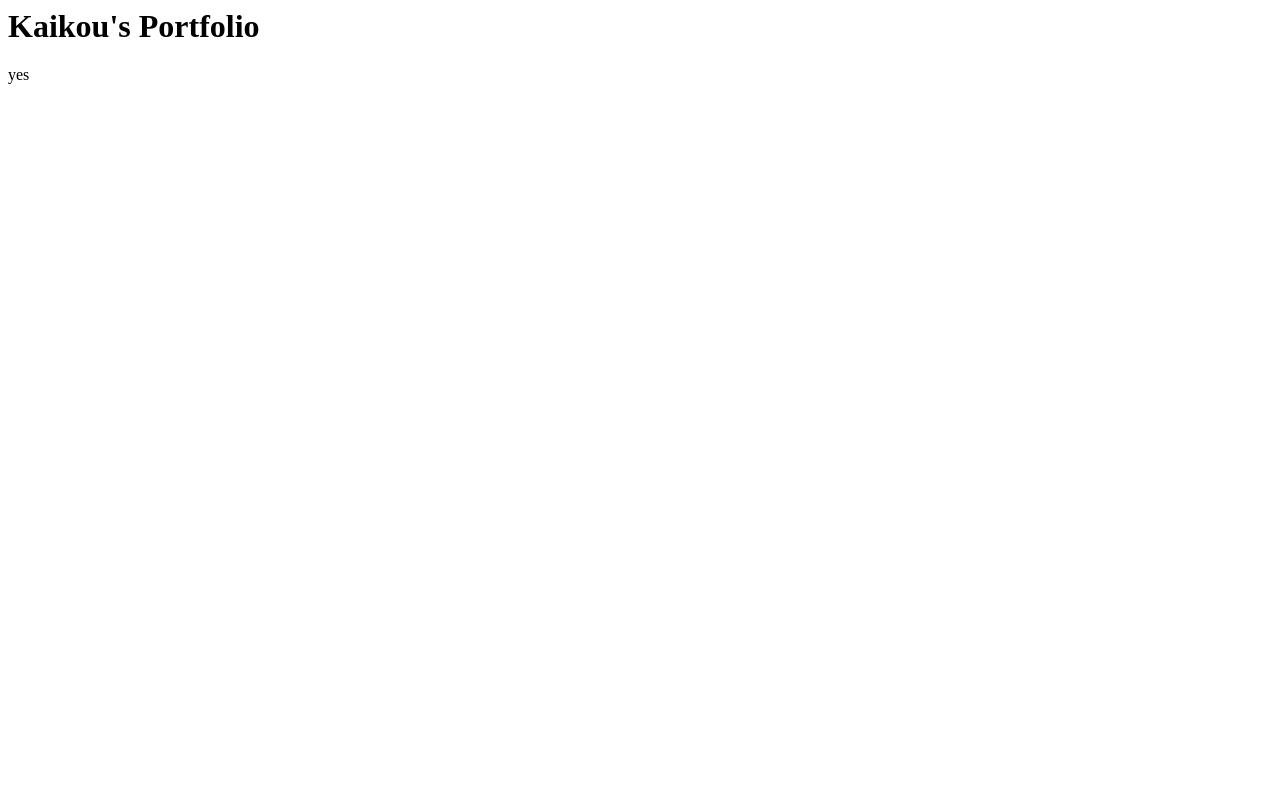
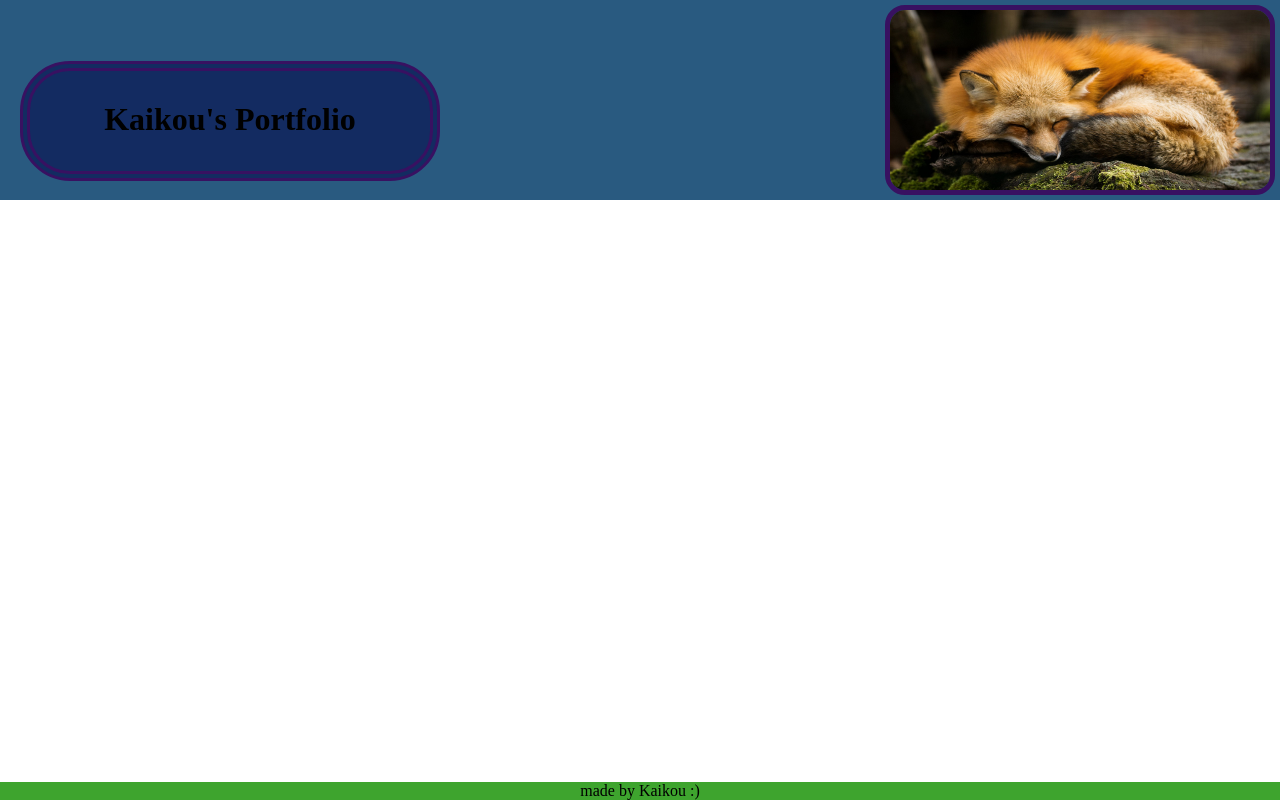
Before and after one commit to KaikouFox/KaikouFox.github.io, a plain HTML site: page index.html in a window 1280 px wide. Drawn offline with Linux system fonts and the light colour scheme.

Commit message:
header en footer mooi gemaakt met css

```diff
--- a/css/opmaak.css
+++ b/css/opmaak.css
@@ -1,3 +1,42 @@
+body {
+  margin: 0px;
+}
+
 h1 {
   font-weight: bold;
+  position: absolute;
+  top: 40px;
+  left: 20px;
+  width: 400px;
+  height: 70px;
+  text-align: center;
+  padding-top: 30px;
+  background-color: rgb(19, 43, 97);
+  border: 10px double rgb(56, 17, 97);
+  border-radius: 50px
 }
+
+img {
+  width: 380px;
+  height: 180px;
+  margin: 5px;
+  border: 5px solid rgb(56, 17, 97);
+  border-radius: 20px;
+  position: absolute;
+  top: 0px;
+  right: 0px;
+}
+
+header {
+  width: 100%;
+  height: 200px;
+  background-color: rgb(41, 90, 128);
+}
+
+footer {
+  position: fixed;
+  bottom: 0px;
+  width: 100%;
+  text-align: center;
+  background-color: rgb(62, 164, 46);
+}
--- a/index.html
+++ b/index.html
@@ -1,11 +1,19 @@
 <html>
   <head>
     <meta charset="utf-8">
-    <title>Een eerste pagina!</title>
+    <title>Kaikou's Portfolio</title>
     <link rel="stylesheet" href="css/opmaak.css" type="text/css">
   </head>
   <body>
-    <h1>Kaikou's Portfolio</h1>
-    <p>yes</p>
+    <header>
+      <h1>Kaikou's Portfolio</h1><img src="images/fox.jpg" alt="">
+    </header>
+    <nav>
+
+    </nav>
+    <section>
+
+    </section>
+    <footer>made by Kaikou :)</footer>
   </body>
 </html>
```
Also changed, not shown: images/fox.jpg (added).
